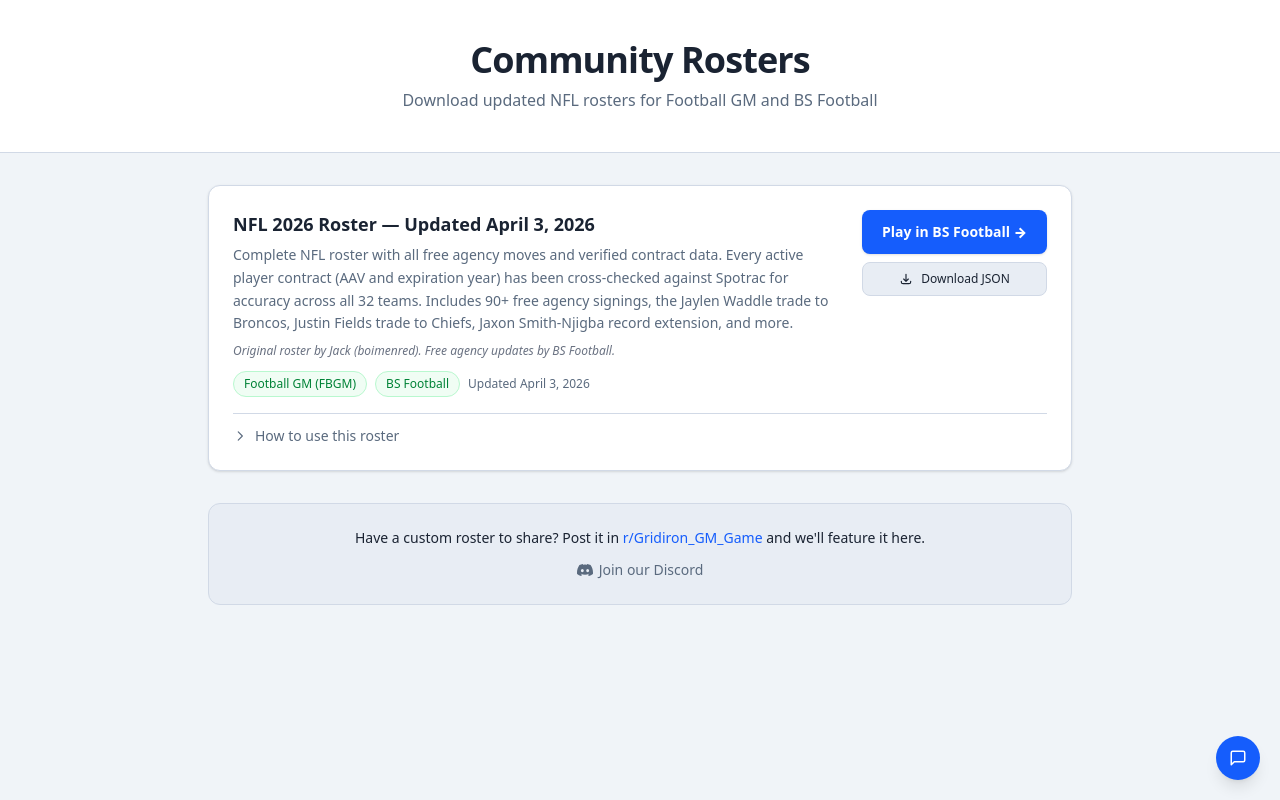
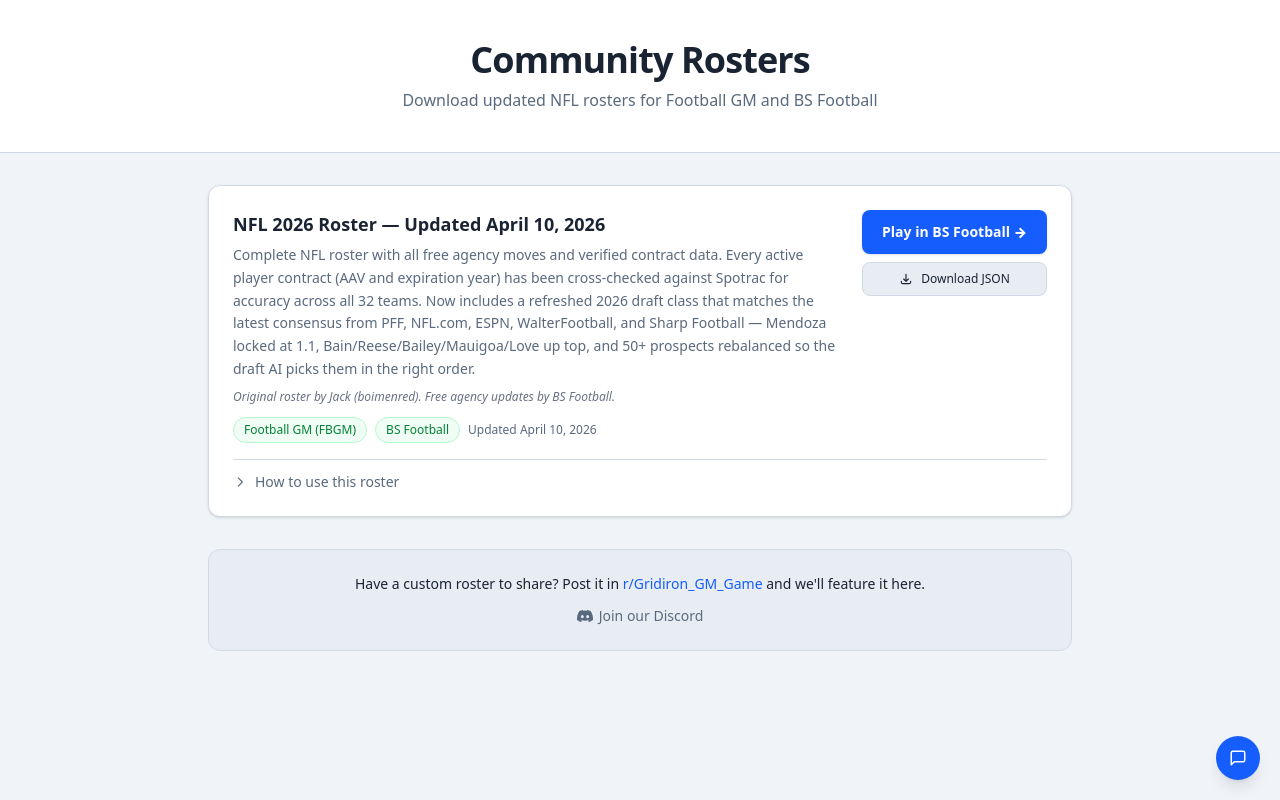
Before and after one commit to tylermuse/gridirongm, a Next.js app: page /rosters in a window 1280 px wide. Built offline with nearby package versions, Linux system fonts and the light colour scheme; no server answers; a web font is replaced by a local one.

Commit message:
rosters: bump NFL 2026 roster card to April 10, note draft class refresh

```diff
--- a/src/app/rosters/page.tsx
+++ b/src/app/rosters/page.tsx
@@ -15,11 +15,11 @@ interface RosterEntry {
 const ROSTERS: RosterEntry[] = [
   {
     id: 'nfl-2026-updated',
-    title: 'NFL 2026 Roster — Updated April 3, 2026',
+    title: 'NFL 2026 Roster — Updated April 10, 2026',
     description:
-      'Complete NFL roster with all free agency moves and verified contract data. Every active player contract (AAV and expiration year) has been cross-checked against Spotrac for accuracy across all 32 teams. Includes 90+ free agency signings, the Jaylen Waddle trade to Broncos, Justin Fields trade to Chiefs, Jaxon Smith-Njigba record extension, and more.',
+      'Complete NFL roster with all free agency moves and verified contract data. Every active player contract (AAV and expiration year) has been cross-checked against Spotrac for accuracy across all 32 teams. Now includes a refreshed 2026 draft class that matches the latest consensus from PFF, NFL.com, ESPN, WalterFootball, and Sharp Football — Mendoza locked at 1.1, Bain/Reese/Bailey/Mauigoa/Love up top, and 50+ prospects rebalanced so the draft AI picks them in the right order.',
     fileName: 'FBGM_NFL_Roster_2026_Updated.json',
-    lastUpdated: 'April 3, 2026',
+    lastUpdated: 'April 10, 2026',
     compatibility: ['Football GM (FBGM)', 'BS Football'],
   },
 ];
```
